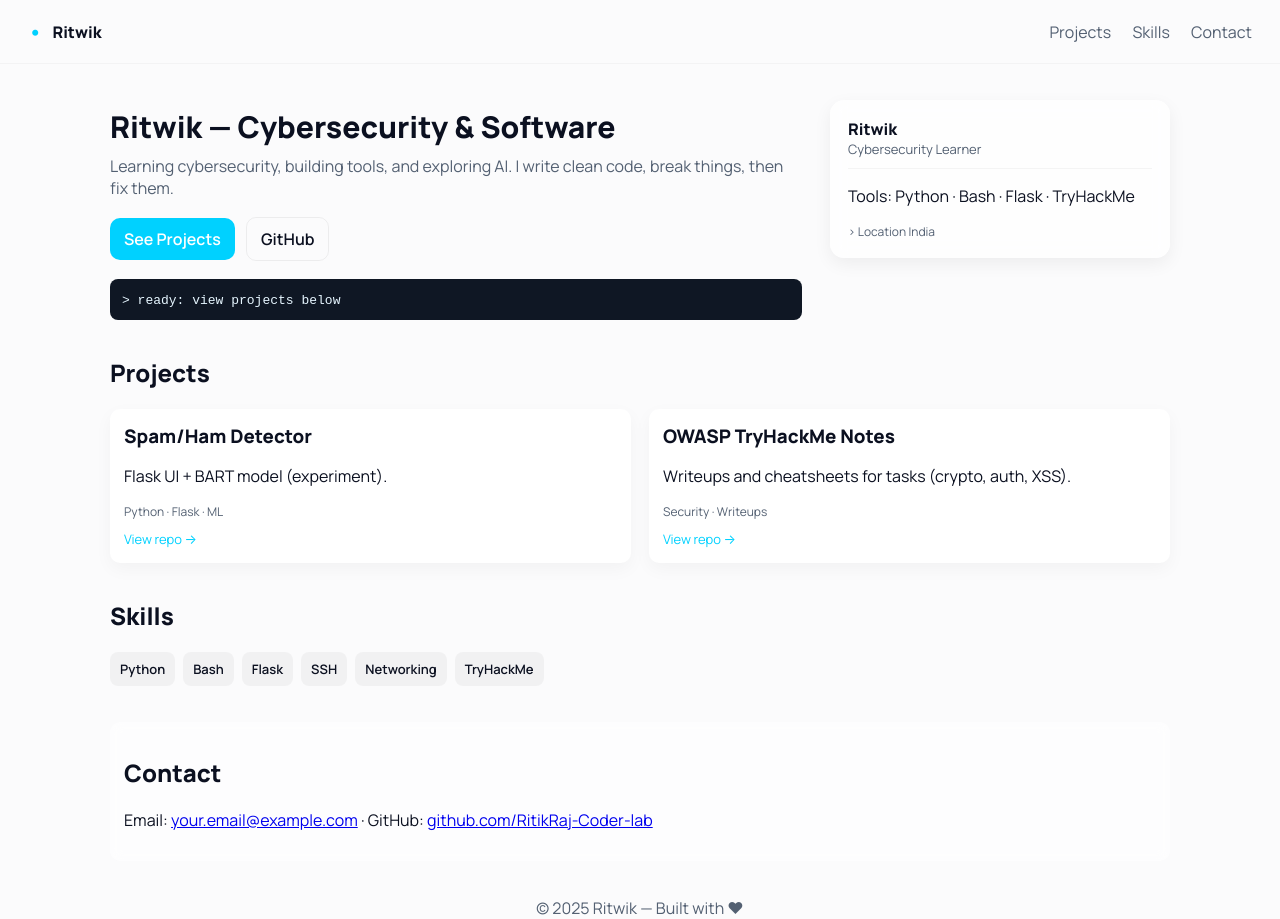
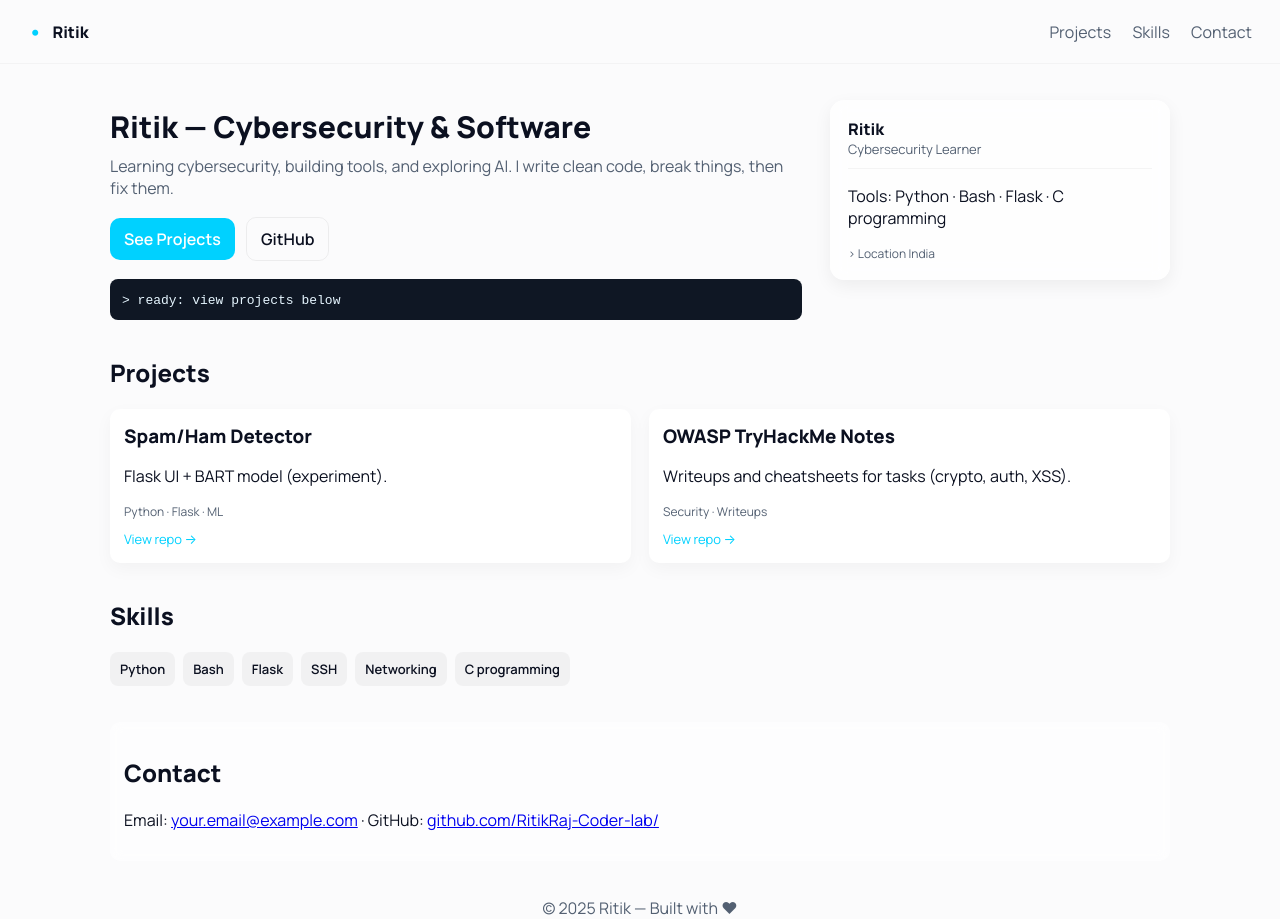
Before and after one commit to RitikRaj-Coder-lab/ritikraj-coder-lab.github.io, a plain HTML site: page index.html in a window 1280 px wide. Drawn offline with Linux system fonts and the light colour scheme.

Commit message:
Update name from Ritwik to Ritik in index.html

```diff
--- a/index.html
+++ b/index.html
@@ -3,7 +3,7 @@
 <head>
   <meta charset="utf-8" />
   <meta name="viewport" content="width=device-width,initial-scale=1" />
-  <title>Ritwik — Portfolio</title>
+  <title>Ritik — Portfolio</title>
 
   <!-- Fonts: Manrope + JetBrains Mono -->
   <link href="https://fonts.googleapis.com/css2?family=JetBrains+Mono:wght@400;700&family=Manrope:wght@400;600;800&display=swap" rel="stylesheet">
@@ -14,7 +14,7 @@
   <header class="topbar">
     <div class="brand">
       <span class="dot">•</span>
-      <span class="name">Ritwik</span>
+      <span class="name">Ritik</span>
     </div>
     <nav class="links">
       <a href="#projects">Projects</a>
@@ -26,12 +26,12 @@
   <main class="container">
     <section class="hero">
       <div class="hero-left">
-        <h1 class="title">Ritwik — Cybersecurity & Software</h1>
+        <h1 class="title">Ritik — Cybersecurity & Software</h1>
         <p class="lead">Learning cybersecurity, building tools, and exploring AI. I write clean code, break things, then fix them.</p>
 
         <div class="cta-row">
           <a class="btn" href="#projects">See Projects</a>
-          <a class="btn ghost" href="https://github.com/RitikRaj-Coder-lab" target="_blank">GitHub</a>
+          <a class="btn ghost" href="https://github.com/RitikRaj-Coder-lab/" target="_blank">GitHub</a>
         </div>
 
         <div class="terminal">
@@ -42,11 +42,11 @@
       <div class="hero-right">
         <div class="card profile-card">
           <div class="p-head">
-            <div class="p-name">Ritwik</div>
+            <div class="p-name">Ritik</div>
             <div class="p-role">Cybersecurity Learner</div>
           </div>
           <div class="p-body">
-            <p>Tools: Python · Bash · Flask · TryHackMe</p>
+            <p>Tools: Python · Bash · Flask · C programming</p>
             <div class="small meta"><span>&gt; Location</span> India</div>
           </div>
         </div>
@@ -82,16 +82,16 @@
         <span class="chip">Flask</span>
         <span class="chip">SSH</span>
         <span class="chip">Networking</span>
-        <span class="chip">TryHackMe</span>
+        <span class="chip">C programming</span>
       </div>
     </section>
 
     <section id="contact" class="contact">
       <h2>Contact</h2>
-      <p>Email: <a href="mailto:your.email@example.com">your.email@example.com</a> · GitHub: <a href="https://github.com/RitikRaj-Coder-lab/">github.com/RitikRaj-Coder-lab</a></p>
+      <p>Email: <a href="mailto:your.email@example.com">your.email@example.com</a> · GitHub: <a href="https://github.com/RitikRaj-Coder-lab/">github.com/RitikRaj-Coder-lab/</a></p>
     </section>
 
-    <footer class="foot">© <span id="yr"></span> Ritwik — Built with ❤</footer>
+    <footer class="foot">© <span id="yr"></span> Ritik — Built with ❤</footer>
   </main>
 
   <script src="app.js"></script>
```
